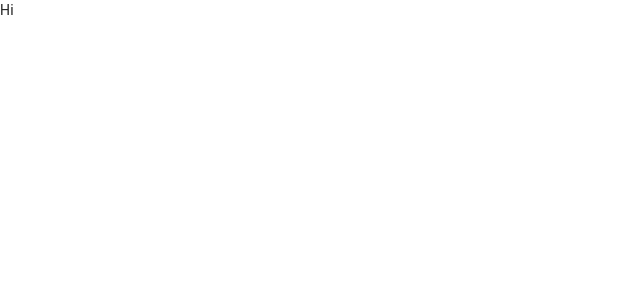
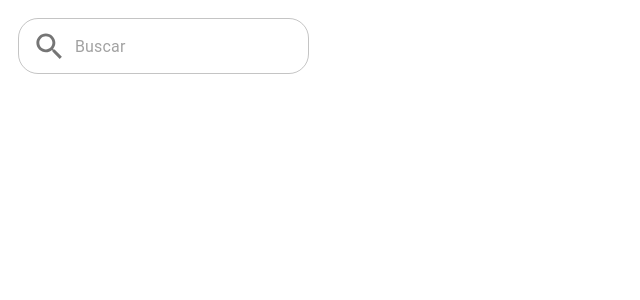
Before and after one commit to marqeslarissa/frontend-list, a React (Create React App) app: page / in a window 1280 px wide. Shown: the top 300 px of the page, without its empty margins (0-640 px from the left). Built offline with nearby package versions, Linux system fonts and the light colour scheme.

Commit message:
create search component

```diff
--- a/src/ExpeditionPage.tsx
+++ b/src/ExpeditionPage.tsx
@@ -1,8 +1,13 @@
 import { observer } from "mobx-react";
 import React from "react";
+import Search from "./components/Search";
 
 function ExpeditionsPage(props: any): any {
-  return <>Hi</>;
+  return (
+    <div className="App">
+      <Search />
+    </div>
+  );
 }
 
 export default observer(() => <ExpeditionsPage />);
--- /dev/null
+++ b/src/components/Search.tsx
@@ -0,0 +1,27 @@
+import "../styles.css";
+import { TextField, InputAdornment } from "@mui/material";
+import SearchIcon from "@material-ui/icons/Search";
+
+export default function Search() {
+  return (
+    <div>
+      <TextField
+        className="Search"
+        sx={{
+          "& > :not(style)": { m: 1, borderRadius: "20px" }
+        }}
+        autoComplete="off"
+        id="outlined-basic"
+        placeholder="Buscar"
+        variant="outlined"
+        InputProps={{
+          startAdornment: (
+            <InputAdornment position="start">
+              <SearchIcon fontSize="large" />
+            </InputAdornment>
+          )
+        }}
+      />
+    </div>
+  );
+}
--- a/src/styles.css
+++ b/src/styles.css
@@ -1,4 +1,14 @@
+* {
+  padding: 0;
+  margin: 0;
+  list-style: none;
+  border: 0;
+  flex-direction: row;
+}
+
 .App {
+  width: 80%;
   font-family: sans-serif;
-  text-align: center;
+  flex-direction: row;
+  margin: 10px;
 }
```
